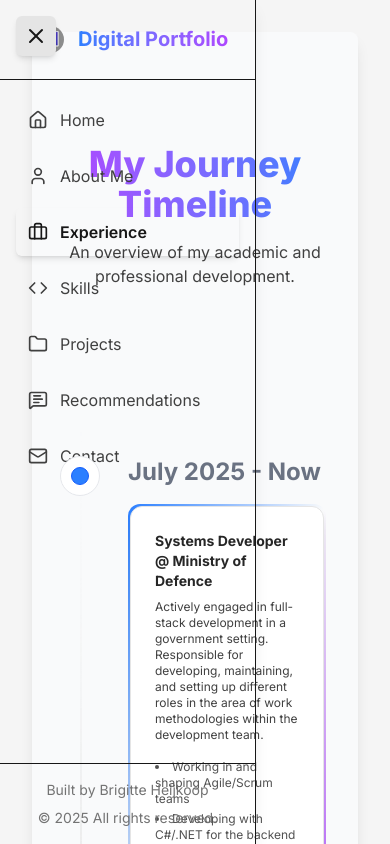
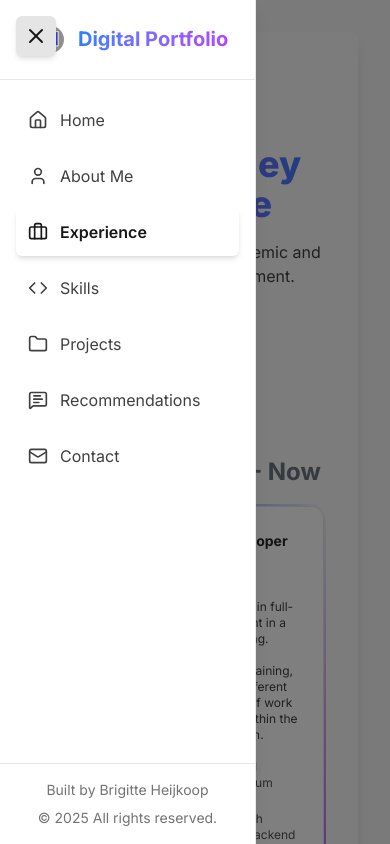
Before and after one commit to BrigitteHx/PortfolioProject, a Next.js app in the folder portfolio-brigitte/: page /experience in a window 390 px wide. Both pictures are taken after a click on the button "Open navigation". Built offline with nearby package versions, Linux system fonts and the light colour scheme.

Commit message:
Edited layout for better mobile compatibilty and cleaner screen

```diff
--- a/portfolio-brigitte/components/layout/MainLayout.tsx
+++ b/portfolio-brigitte/components/layout/MainLayout.tsx
@@ -6,8 +6,17 @@ import Link from "next/link";
 import Image from "next/image";
 import { usePathname } from "next/navigation";
 import {
-  Home as HomeIcon, User, Briefcase, Code, Folder, MessageSquareText, Mail, Menu, X,
+  Home as HomeIcon,
+  User,
+  Briefcase,
+  Code,
+  Folder,
+  MessageSquareText,
+  Mail,
+  Menu,
+  X,
 } from "lucide-react";
+import { AnimatePresence, motion } from "framer-motion";
 
 const navLinks = [
   { label: "Home", href: "/", icon: HomeIcon },
@@ -28,23 +37,95 @@ export function MainLayout({ children }: MainLayoutProps) {
   const pathname = usePathname();
 
   return (
-    <div className="flex h-screen bg-neutral-100 text-foreground dark:bg-neutral-950 dark:text-foreground">
+    // Main container (flex on desktop, allows stacking implicitly on mobile)
+    <div className="relative flex h-screen bg-neutral-100 text-foreground dark:bg-neutral-950 dark:text-foreground">
+
+      {/* Mobile Menu Toggle Button - Always fixed, always highest z-index */}
       <button
-        className="md:hidden fixed top-4 left-4 z-50 p-2 rounded-md bg-neutral-200 text-foreground dark:bg-neutral-800 dark:text-foreground shadow-md"
+        className="fixed top-4 left-4 z-[99] p-2 rounded-md bg-neutral-200 text-foreground dark:bg-neutral-800 dark:text-foreground shadow-md md:hidden"
         onClick={() => setIsSidebarOpen(!isSidebarOpen)}
+        aria-controls="sidebar-navigation"
+        aria-expanded={isSidebarOpen}
+        aria-label={isSidebarOpen ? "Close navigation" : "Open navigation"}
       >
         {isSidebarOpen ? <X size={24} /> : <Menu size={24} />}
       </button>
 
+      {/* Mobile Sidebar (off-canvas) - Hidden by default on mobile, shown when open */}
+      <AnimatePresence>
+        {isSidebarOpen && (
+          <motion.aside
+            id="sidebar-navigation"
+            initial={{ x: "-100%" }}
+            animate={{ x: "0%" }}
+            exit={{ x: "-100%" }}
+            transition={{ type: "tween", duration: 0.3, ease: "easeInOut" }}
+            className="fixed inset-y-0 left-0 w-64 flex flex-col
+                       bg-white dark:bg-gray-900 border-r border-gray-200 dark:border-gray-700
+                       shadow-lg z-50 md:hidden" // Only visible on mobile (hidden on md and up)
+          >
+            <div className="p-4 border-b border-gray-200 dark:border-gray-700 flex items-center gap-3 py-6">
+              <Image
+                src="/brigitte-avatar.png"
+                alt="Brigitte's Avatar"
+                width={50}
+                height={50}
+                className="rounded-full object-cover border-2 border-primary/50 dark:border-secondary/50"
+              />
+              <h2 className="text-xl font-bold text-foreground whitespace-nowrap bg-clip-text text-transparent bg-gradient-to-r from-blue-500 to-purple-500">
+                Digital Portfolio
+              </h2>
+            </div>
+
+            <nav className="flex-1 p-4 space-y-2 overflow-y-auto">
+              {navLinks.map((link) => {
+                const isActive = pathname === link.href;
+                return (
+                  <Link
+                    key={link.href}
+                    href={link.href}
+                    className={`flex items-center gap-3 p-3 rounded-md transition-colors duration-200
+                               ${
+                                 isActive
+                                   ? "bg-primary text-primary-foreground shadow-md font-semibold"
+                                   : "text-neutral-700 hover:bg-neutral-200 dark:text-neutral-300 dark:hover:bg-neutral-800"
+                               }`}
+                    onClick={() => setIsSidebarOpen(false)}
+                  >
+                    <link.icon
+                      size={20}
+                      className={`flex-shrink-0
+                                  ${
+                                    isActive
+                                      ? "text-primary-foreground"
+                                      : "text-primary dark:text-primary"
+                                  }`}
+                    />
+                    <span className="whitespace-nowrap">{link.label}</span>
+                  </Link>
+                );
+              })}
+            </nav>
+
+            <div className="p-4 border-t border-gray-200 dark:border-gray-700 text-center">
+              <p className="text-sm text-neutral-500 dark:text-neutral-400 mb-2">
+                Built by Brigitte Heijkoop
+              </p>
+              <p className="text-sm text-neutral-500 dark:text-neutral-400">
+                © {new Date().getFullYear()} All rights reserved.
+              </p>
+            </div >
+          </motion.aside>
+        )}
+      </AnimatePresence>
+
+      {/* Desktop Sidebar - Always visible on desktop, hidden on mobile */}
       <aside
-        className={`fixed md:relative flex flex-col h-full bg-card-background border-r border-border shadow-lg transition-all duration-300 ease-in-out z-40
-          dark:bg-card-background dark:border-border dark:shadow-xl
-          ${isSidebarOpen ? "w-64" : "w-0 md:w-64"}
-          ${isSidebarOpen ? "translate-x-0" : "-translate-x-full md:translate-x-0"}
-        `}
+        className="hidden md:flex flex-col h-full
+                   bg-white dark:bg-gray-900 border-r border-gray-200 dark:border-gray-700
+                   shadow-lg w-64 flex-shrink-0 z-40" // z-40 is fine here as it's not overlapping mobile button
       >
-
-        <div className="p-4 border-b border-border flex items-center gap-3 dark:border-border py-6">
+        <div className="p-4 border-b border-gray-200 dark:border-gray-700 flex items-center gap-3 py-6">
           <Image
             src="/brigitte-avatar.png"
             alt="Brigitte's Avatar"
@@ -52,7 +133,7 @@ export function MainLayout({ children }: MainLayoutProps) {
             height={50}
             className="rounded-full object-cover border-2 border-primary/50 dark:border-secondary/50"
           />
-          <h2 className="text-xl font-bold text-foreground whitespace-nowrap bg-clip-text text-transparent bg-gradient-to-r from-blue-500 to-purple-500"> {/* Gradiënt naam */}
+          <h2 className="text-xl font-bold text-foreground whitespace-nowrap bg-clip-text text-transparent bg-gradient-to-r from-blue-500 to-purple-500">
             Digital Portfolio
           </h2>
         </div>
@@ -65,24 +146,31 @@ export function MainLayout({ children }: MainLayoutProps) {
                 key={link.href}
                 href={link.href}
                 className={`flex items-center gap-3 p-3 rounded-md transition-colors duration-200
-                           ${isActive
-                              ? "bg-primary text-primary-foreground shadow-md font-semibold"
-                              : "text-neutral-700 hover:bg-neutral-200 dark:text-neutral-300 dark:hover:bg-neutral-800"
+                           ${
+                             isActive
+                               ? "bg-primary text-primary-foreground shadow-md font-semibold"
+                               : "text-neutral-700 hover:bg-neutral-200 dark:text-neutral-300 dark:hover:bg-neutral-800"
                            }`}
-                onClick={() => setIsSidebarOpen(false)}
+                onClick={() => setIsSidebarOpen(false)} // This click handler is for mobile sidebar, doesn't hurt here
               >
-                <link.icon size={20} className={`flex-shrink-0
-                              ${isActive ? "text-primary-foreground" : "text-primary dark:text-primary"}`} />
+                <link.icon
+                  size={20}
+                  className={`flex-shrink-0
+                              ${
+                                isActive
+                                  ? "text-primary-foreground"
+                                  : "text-primary dark:text-primary"
+                                }`}
+                />
                 <span className="whitespace-nowrap">{link.label}</span>
               </Link>
             );
           })}
         </nav>
 
-        <div className="p-4 border-t border-border dark:border-border text-center">
+        <div className="p-4 border-t border-gray-200 dark:border-gray-700 text-center">
           <p className="text-sm text-neutral-500 dark:text-neutral-400 mb-2">
             Built by Brigitte Heijkoop
-            {/* B.A.H. - Build. Automate. Highlight */}
           </p>
           <p className="text-sm text-neutral-500 dark:text-neutral-400">
             © {new Date().getFullYear()} All rights reserved.
@@ -90,7 +178,23 @@ export function MainLayout({ children }: MainLayoutProps) {
         </div>
       </aside>
 
-      <main className="flex-1 p-8 md:p-10 overflow-y-auto">
+      {/* Main Content Area */}
+      <main
+        className="flex-1 p-8 md:p-10 overflow-y-auto"
+      >
+        {/* Overlay when sidebar is open on mobile */}
+        <AnimatePresence>
+          {isSidebarOpen && (
+            <motion.div
+              initial={{ opacity: 0 }}
+              animate={{ opacity: 1 }}
+              exit={{ opacity: 0 }}
+              transition={{ type: "tween", duration: 0.3 }}
+              className="fixed inset-0 bg-black/50 z-40 md:hidden" // Only for mobile
+              onClick={() => setIsSidebarOpen(false)} // Close sidebar when overlay is clicked
+            />
+          )}
+        </AnimatePresence>
         {children}
       </main>
     </div>
```
